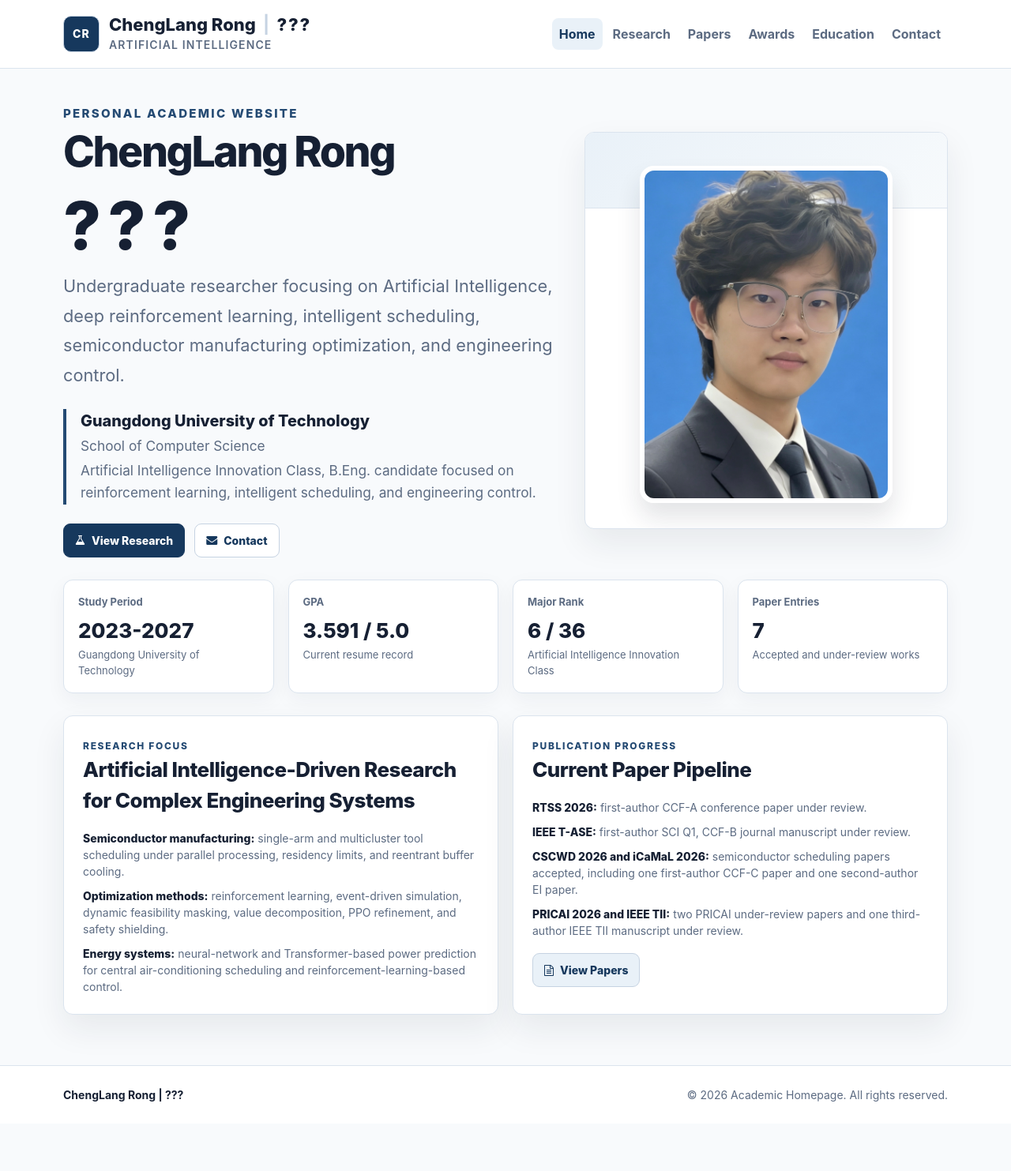
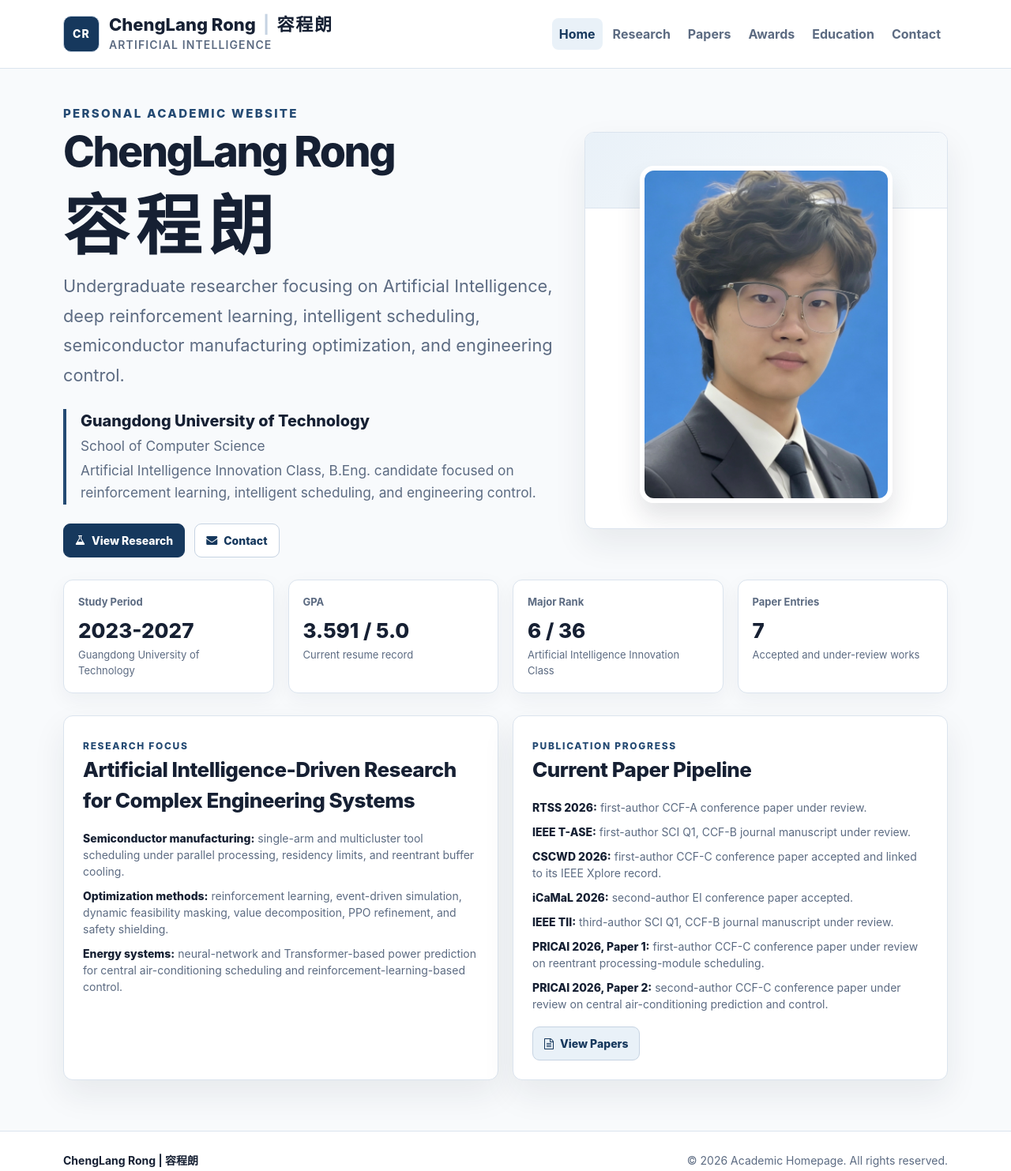
Before and after one commit to ChenglangRong/ChengLangRong.github.io, a plain HTML site: page index.html in a window 1280 px wide. Shown: the whole page at 79% size. Before the commit the page ends 1423 px from the top, so only its background shows below. Drawn offline with nearby package versions, Linux system fonts and the light colour scheme.

Commit message:
Split homepage paper pipeline and fix Chinese name rendering

```diff
--- a/index.html
+++ b/index.html
@@ -14,7 +14,7 @@
       <a class="brand" href="index.html">
         <span class="brand-mark">CR</span>
         <span>
-          <span class="brand-title"><span class="brand-en">ChengLang Rong</span><span class="brand-divider">|</span><span class="brand-cn">???</span></span>
+          <span class="brand-title"><span class="brand-en">ChengLang Rong</span><span class="brand-divider">|</span><span class="brand-cn">&#23481;&#31243;&#26391;</span></span>
           <span class="brand-subtitle">Artificial Intelligence</span>
         </span>
       </a>
@@ -46,7 +46,7 @@
     <section class="shell page-hero home-hero">
       <div class="reveal">
         <span class="eyebrow">Personal Academic Website</span>
-        <h1 class="page-title home-name"><span class="name-en">ChengLang Rong</span><span class="name-cn">???</span></h1>
+        <h1 class="page-title home-name"><span class="name-en">ChengLang Rong</span><span class="name-cn">&#23481;&#31243;&#26391;</span></h1>
         <p class="lead">Undergraduate researcher focusing on Artificial Intelligence, deep reinforcement learning, intelligent scheduling, semiconductor manufacturing optimization, and engineering control.</p>
         <div class="home-affiliation">
           <p class="home-affiliation-title">Guangdong University of Technology</p>
@@ -111,8 +111,11 @@
             <div class="fact-list">
               <p><span>RTSS 2026:</span> first-author CCF-A conference paper under review.</p>
               <p><span>IEEE T-ASE:</span> first-author SCI Q1, CCF-B journal manuscript under review.</p>
-              <p><span>CSCWD 2026 and iCaMaL 2026:</span> semiconductor scheduling papers accepted, including one first-author CCF-C paper and one second-author EI paper.</p>
-              <p><span>PRICAI 2026 and IEEE TII:</span> two PRICAI under-review papers and one third-author IEEE TII manuscript under review.</p>
+              <p><span>CSCWD 2026:</span> first-author CCF-C conference paper accepted and linked to its IEEE Xplore record.</p>
+              <p><span>iCaMaL 2026:</span> second-author EI conference paper accepted.</p>
+              <p><span>IEEE TII:</span> third-author SCI Q1, CCF-B journal manuscript under review.</p>
+              <p><span>PRICAI 2026, Paper 1:</span> first-author CCF-C conference paper under review on reentrant processing-module scheduling.</p>
+              <p><span>PRICAI 2026, Paper 2:</span> second-author CCF-C conference paper under review on central air-conditioning prediction and control.</p>
             </div>
             <div class="card-actions">
               <a class="button subtle" href="publications.html"><i class="fa fa-file-text-o"></i>View Papers</a>
@@ -125,7 +128,7 @@
 
   <footer class="footer">
     <div class="shell footer-inner">
-      <p><strong>ChengLang Rong | ???</strong></p>
+      <p><strong>ChengLang Rong | &#23481;&#31243;&#26391;</strong></p>
       <p>&copy; 2026 Academic Homepage. All rights reserved.</p>
     </div>
   </footer>
```
Also changed, not shown: awards.html (+2 -2 lines), contact.html (+2 -2 lines), education.html (+2 -2 lines), publications.html (+2 -2 lines), research.html (+4 -4 lines).
